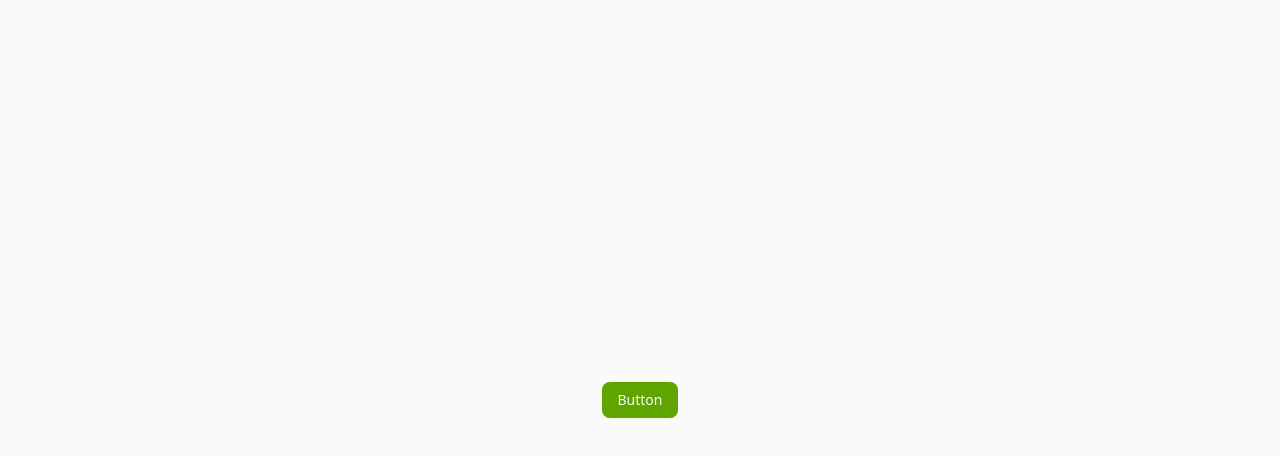
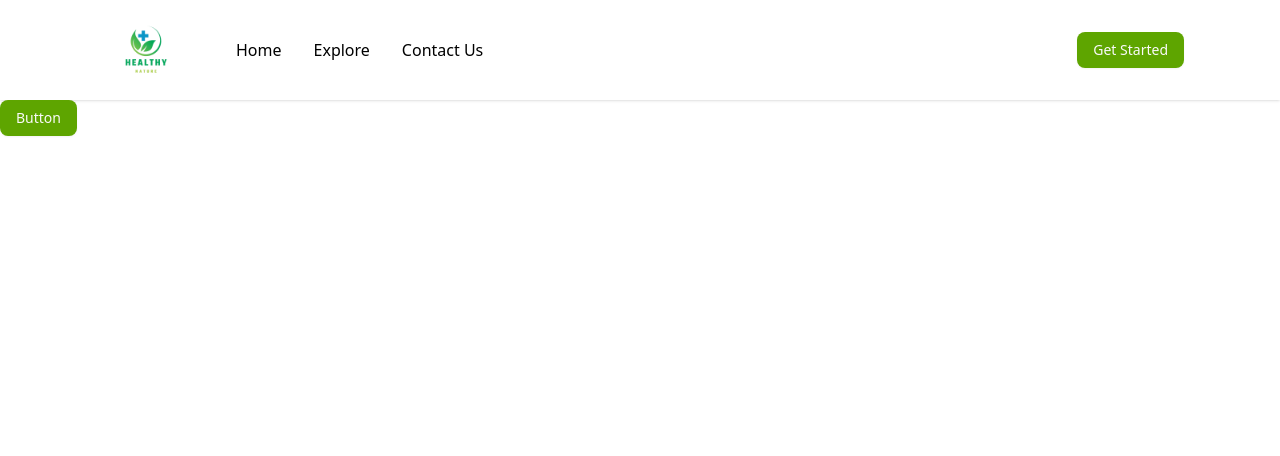
Before and after one commit to abdullahhani7/appointment-app, a Next.js app: page / in a window 1280 px wide. Shown: the top 456 px of the page. Built offline with nearby package versions, Linux system fonts and the light colour scheme.

Commit message:
Add Header component with navigation menu and logo; update layout and home page structure

```diff
--- a/app/_components/Header.jsx
+++ b/app/_components/Header.jsx
@@ -1,9 +1,51 @@
-import React from 'react'
+import { Button } from "@/components/ui/button";
+import Image from "next/image";
+import Link from "next/link";
+import React from "react";
 
 const Header = () => {
+  const menu = [
+    {
+      id: 1,
+      name: "Home",
+      path: "/",
+    },
+    {
+      id: 2,
+      name: "Explore",
+      path: "/explore",
+    },
+    {
+      id: 3,
+      name: "Contact Us",
+      path: "/contact-us",
+    },
+  ];
+
   return (
-    <div>Header</div>
-  )
-}
+    <header className="px-4">
+      <div className="flex justify-between items-center">
+        <div className="flex items-center gap-10">
+          <Image
+            src="/assets/images/logo.png"
+            width={100}
+            height={100}
+            alt="logo"
+          />
+          <ul className="md:flex gap-8 hidden">
+            {menu.map((item) => (
+              <Link key={item.id} href={item.path}>
+                <li className="hover:text-lime-600 cursor-pointer hover:scale-105 transition-all">
+                  {item.name}
+                </li>
+              </Link>
+            ))}
+          </ul>
+        </div>
+        <Button>Get Started</Button>
+      </div>
+    </header>
+  );
+};
 
-export default Header
+export default Header;
--- a/app/layout.js
+++ b/app/layout.js
@@ -1,5 +1,6 @@
 import { Geist, Geist_Mono } from "next/font/google";
 import "./globals.css";
+import Header from "./_components/Header";
 
 const geistSans = Geist({
   variable: "--font-geist-sans",
@@ -22,6 +23,9 @@ export default function RootLayout({ children }) {
       <body
         className={`${geistSans.variable} ${geistMono.variable} antialiased`}
       >
+        <div className="md:px-20  shadow-sm">
+          <Header />
+        </div>
         {children}
       </body>
     </html>
--- a/app/page.js
+++ b/app/page.js
@@ -3,7 +3,7 @@ import Image from "next/image";
 
 export default function Home() {
   return (
-    <div className="flex min-h-screen items-center justify-center bg-zinc-50 font-sans">
+    <div >
      <Button  >Button</Button>
     </div>
   );
```
Also changed, not shown: public/assets/images/logo.png (added).
